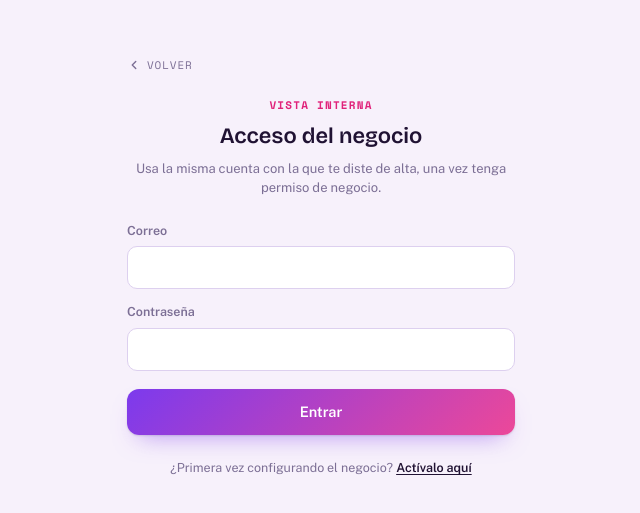
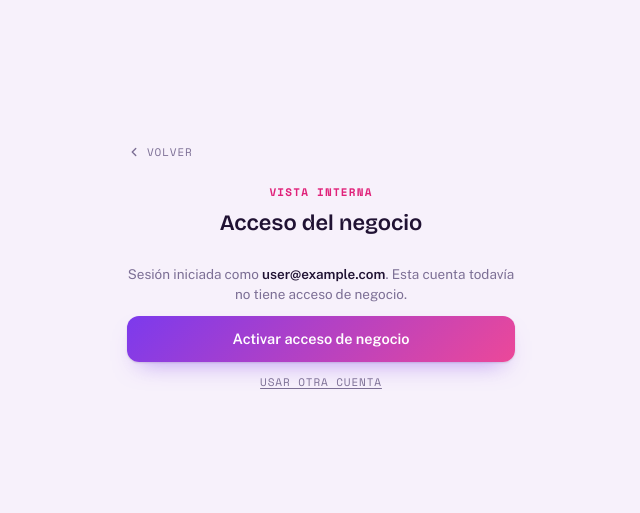
Before and after one commit to mateo333-ship/tarjeta-de-fidelidad, a Next.js app: page /negocio/login in a window 1280 px wide. Shown: the part 133-646 px from the top of the page, without its empty margins (319-959 px from the left). Built offline with nearby package versions, Linux system fonts and the light colour scheme; no server answers; sample sign-in values are in the browser's storage.

Commit message:
Add files via upload

```diff
--- a/src/app/negocio/login/page.tsx
+++ b/src/app/negocio/login/page.tsx
@@ -1,10 +1,11 @@
 "use client";
 
-import { useState } from "react";
+import { useEffect, useState } from "react";
 import { useRouter } from "next/navigation";
 import Link from "next/link";
 import { signInWithEmailAndPassword, signOut } from "firebase/auth";
 import { getAuthClient } from "@/lib/firebase";
+import { useAuthUser } from "@/lib/useAuthUser";
 import BackButton from "@/components/BackButton";
 
 function friendlyAuthError(code: string): string {
@@ -20,6 +21,49 @@ function friendlyAuthError(code: string): string {
 
 export default function NegocioLoginPage() {
   const router = useRouter();
+  const { user, loading } = useAuthUser();
+
+  // Business access is just a permission on top of the SAME account
+  // system as /login and /join — there's no separate "business login".
+  // So if the person already has a session going (e.g. they signed in
+  // as a customer on /tarjeta a moment ago), we detect that here instead
+  // of making them type their email and password again: straight to the
+  // panel if that account already has merchant access, or straight to
+  // the one-time activation step if it doesn't.
+  const [needsActivation, setNeedsActivation] = useState(false);
+  const [claimResolved, setClaimResolved] = useState(false);
+
+  useEffect(() => {
+    // Nothing to check yet (still loading), or no session to check at
+    // all — the render below already handles both cases from `loading`
+    // and `user` directly, with no state of our own needed here.
+    if (loading || !user) return;
+
+    let cancelled = false;
+    user
+      .getIdTokenResult()
+      .then((token) => {
+        if (cancelled) return;
+        if (token.claims.merchant === true) {
+          router.replace("/negocio");
+          return;
+        }
+        setNeedsActivation(true);
+        setClaimResolved(true);
+      })
+      .catch(() => {
+        if (!cancelled) setClaimResolved(true);
+      });
+    return () => {
+      cancelled = true;
+    };
+  }, [loading, user, router]);
+
+  // True only while we have a signed-in user whose merchant claim we
+  // haven't resolved yet — avoids flashing the login form right before
+  // an automatic redirect to /negocio.
+  const checkingClaim = !loading && !!user && !claimResolved;
+
   const [email, setEmail] = useState("");
   const [password, setPassword] = useState("");
   const [submitting, setSubmitting] = useState(false);
@@ -34,10 +78,10 @@ export default function NegocioLoginPage() {
       // force-refresh: pick up a merchant claim granted moments ago
       const token = await cred.user.getIdTokenResult(true);
       if (token.claims.merchant !== true) {
-        await signOut(getAuthClient());
-        setError(
-          "Esta cuenta no tiene acceso de negocio. Pide al administrador que la active (ver scripts/setMerchant.mjs).",
-        );
+        // Don't sign back out — just let the effect above notice this
+        // session and show the "needs activation" screen below, using
+        // the account they just signed in with.
+        setNeedsActivation(true);
         setSubmitting(false);
         return;
       }
@@ -47,6 +91,51 @@ export default function NegocioLoginPage() {
       setError(friendlyAuthError(code));
       setSubmitting(false);
     }
+  }
+
+  // Still figuring out whether there's already a usable session —
+  // avoids flashing the login form for someone about to be redirected.
+  if (loading || checkingClaim) {
+    return (
+      <main className="flex flex-1 items-center justify-center px-4 py-10">
+        <p className="text-[13.5px] text-muted">Comprobando acceso…</p>
+      </main>
+    );
+  }
+
+  // Already signed in (as a customer or otherwise), just not as a
+  // merchant yet — skip straight to activation, no password re-entry.
+  if (user && needsActivation) {
+    return (
+      <main className="mx-auto flex w-full max-w-[420px] flex-1 flex-col justify-center gap-6 px-4 py-10">
+        <BackButton />
+        <div className="flex flex-col gap-1.5 text-center">
+          <p className="font-data text-[11px] font-bold uppercase tracking-[0.11em] text-stamp">
+            Vista interna
+          </p>
+          <h1 className="font-display text-[22px] font-semibold">Acceso del negocio</h1>
+        </div>
+        <div className="flex flex-col items-center gap-3 text-center">
+          <p className="text-[13.5px] text-muted">
+            Sesión iniciada como <span className="font-semibold text-ink">{user.email}</span>.
+            Esta cuenta todavía no tiene acceso de negocio.
+          </p>
+          <Link
+            href="/negocio/activar"
+            className="btn-primary w-full rounded-xl px-4 py-3 text-center text-[14.5px] font-semibold"
+          >
+            Activar acceso de negocio
+          </Link>
+          <button
+            type="button"
+            onClick={() => signOut(getAuthClient()).then(() => window.location.reload())}
+            className="font-data text-[11px] uppercase tracking-[0.08em] text-muted underline underline-offset-2"
+          >
+            Usar otra cuenta
+          </button>
+        </div>
+      </main>
+    );
   }
 
   return (
--- a/src/app/tarjeta/page.tsx
+++ b/src/app/tarjeta/page.tsx
@@ -2,6 +2,7 @@
 
 import { useEffect, useState } from "react";
 import { useRouter } from "next/navigation";
+import Link from "next/link";
 import { motion } from "motion/react";
 import { doc, onSnapshot } from "firebase/firestore";
 import { signOut } from "firebase/auth";
@@ -144,13 +145,25 @@ export default function TarjetaPage() {
         <InstallPwaButton />
       </div>
 
+      <div className="mt-2 flex flex-col items-center gap-2">
         <button
           type="button"
           onClick={() => signOut(getAuthClient()).then(() => router.replace("/"))}
-        className="mt-2 font-data text-[11px] uppercase tracking-[0.08em] text-muted underline underline-offset-2"
+          className="font-data text-[11px] uppercase tracking-[0.08em] text-muted underline underline-offset-2"
         >
           Cerrar sesión
         </button>
+        {/* Same shortcut the landing page offers — lets the business
+            owner (who is also a customer, testing their own card) jump
+            straight to the business panel from here, instead of having
+            to back out to "/" first just to find this link again. */}
+        <Link
+          href="/negocio/login"
+          className="font-data text-[10.5px] uppercase tracking-[0.06em] text-muted/70 underline underline-offset-2"
+        >
+          Acceso del negocio
+        </Link>
+      </div>
     </main>
   );
 }
```
Lines whose indentation alone changed are shown as unchanged.
